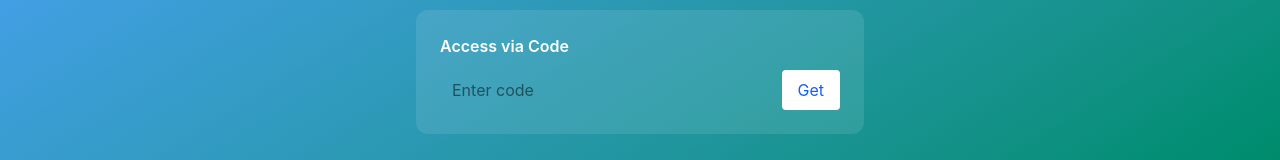
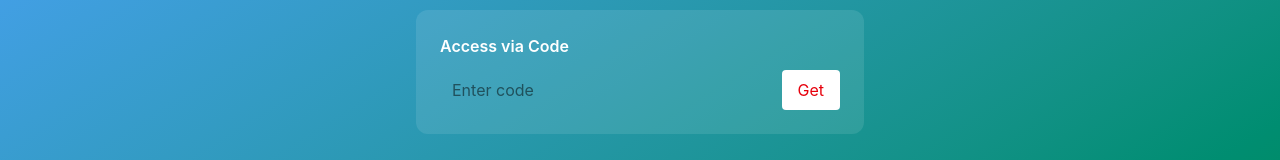
Before and after one commit to balupatil9720/CloudDrop, a React app in the folder frontend/: page / in a window 1280 px wide. Shown: the part 264-424 px from the top of the page. Built offline with nearby package versions, Linux system fonts and the light colour scheme; no server answers; the HTML template or start-up script is replaced by a standard one.

Commit message:
solving to add latest images

```diff
--- a/frontend/src/pages/Landing.jsx
+++ b/frontend/src/pages/Landing.jsx
@@ -95,7 +95,7 @@ const Landing = () => {
 
             <button
               onClick={handleDownload}
-              className="bg-white text-blue-600 px-4 py-2 rounded"
+              className="bg-white text-red-600 px-4 py-2 rounded"
             >
               Get
             </button>
```
